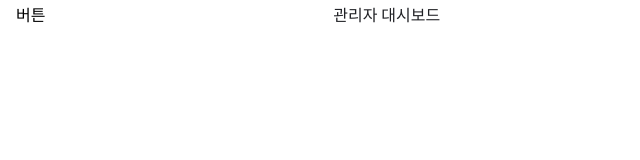
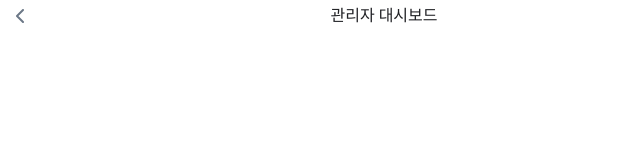
Before and after one commit to billilge/frontend, a Next.js app: page /mobile in a window 1280 px wide. Shown: the top 160 px of the page, without its empty margins (0-640 px from the left). Built offline with nearby package versions, Linux system fonts and the light colour scheme.

Commit message:
feat: svg 포함 구현

```diff
--- a/src/components/mobile/Header/index.tsx
+++ b/src/components/mobile/Header/index.tsx
@@ -1,6 +1,8 @@
 'use client';
 
 import { useRouter } from 'next/navigation';
+import IconArrow from 'public/assets/icon-arrow.svg';
+import IconHambuger from 'public/assets/icon-hamburger.svg';
 
 interface HeaderProps {
   title: string;
@@ -12,11 +14,25 @@ export default function Header({ title, menu = false }: HeaderProps) {
 
   return (
     <section className="flex h-8 w-full items-center justify-between px-4 py-1.5">
-      <button type="button" onClick={() => router.back()}>
-        버튼
+      <button
+        className="h-6 w-6 items-center justify-center"
+        type="button"
+        onClick={() => router.back()}
+      >
+        <IconArrow />
       </button>
-      <div className="font-normal text-black-primary">{title}</div>
-      {menu ? <button>테스트</button> : <div className="h-6 w-6" />}
+      <div className="font-medium text-black-primary">{title}</div>
+      {menu ? (
+        <button
+          className="h-6 w-6 items-center justify-center"
+          type="button"
+          onClick={() => console.log('사이드바 오픈!')}
+        >
+          <IconHambuger />
+        </button>
+      ) : (
+        <div className="h-6 w-6" />
+      )}
     </section>
   );
 }
```
Also changed, not shown: public/assets/icon-arrow.svg (added), public/assets/icon-hamburger.svg (added).
